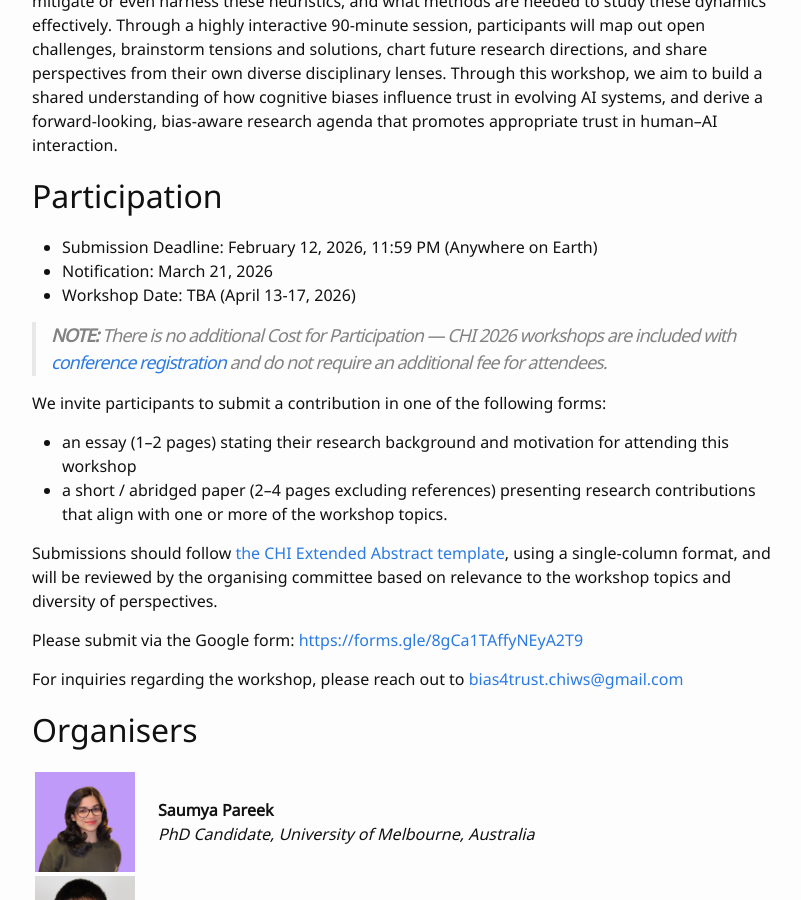
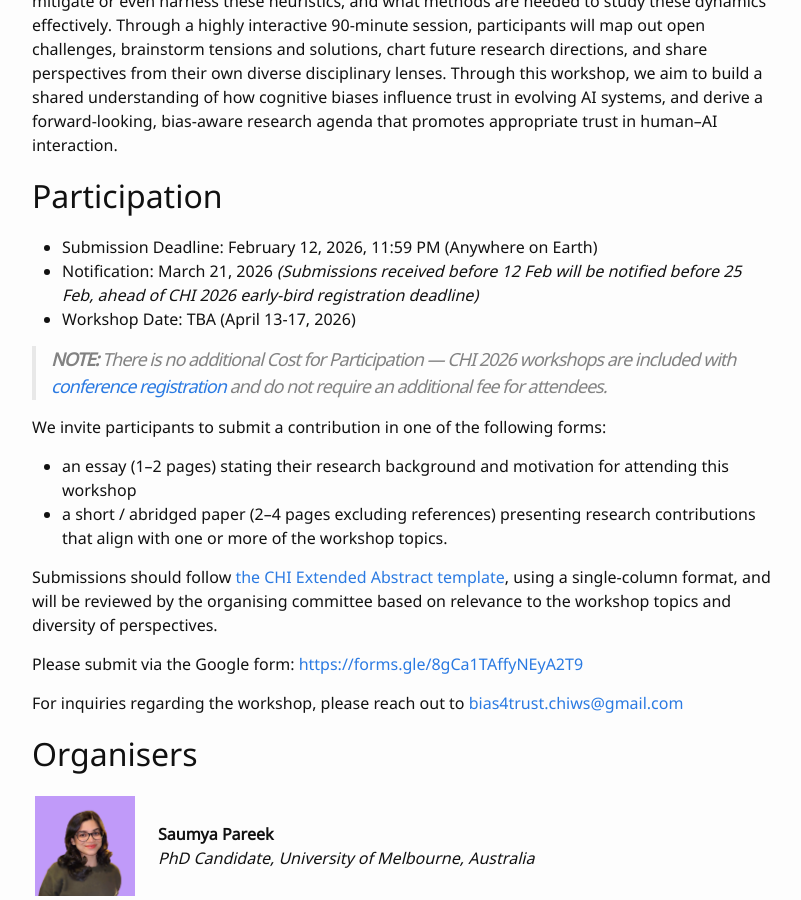
Before and after one commit to chi-bias-trust/chi-bias-trust.github.io, a Jekyll site: the page built from index.md, in a window 1280 px wide and 900 px high, scrolled down 2448 px. Shown: the whole window, without its empty margins (238-1039 px from the left). Built offline with Jekyll 4.4.1, drawn with Linux system fonts in a browser that asks for light colours.

Commit message:
Update index.md

```diff
--- a/index.md
+++ b/index.md
@@ -36,7 +36,7 @@ This 90–minute workshop invites diverse researchers from HCI, human–centred
 # Participation
 
 * Submission Deadline: February 12, 2026, 11:59 PM (Anywhere on Earth)
-* Notification: March 21, 2026
+* Notification: March 21, 2026 *(Submissions received before 12 Feb will be notified before 25 Feb, ahead of CHI 2026 early-bird registration deadline)*
 * Workshop Date: TBA (April 13-17, 2026)
 
 > **NOTE:** There is no additional Cost for Participation — CHI 2026 workshops are included with [conference registration](https://chi2026.acm.org/attendees/registration/) and do not require an additional fee for attendees.
```
